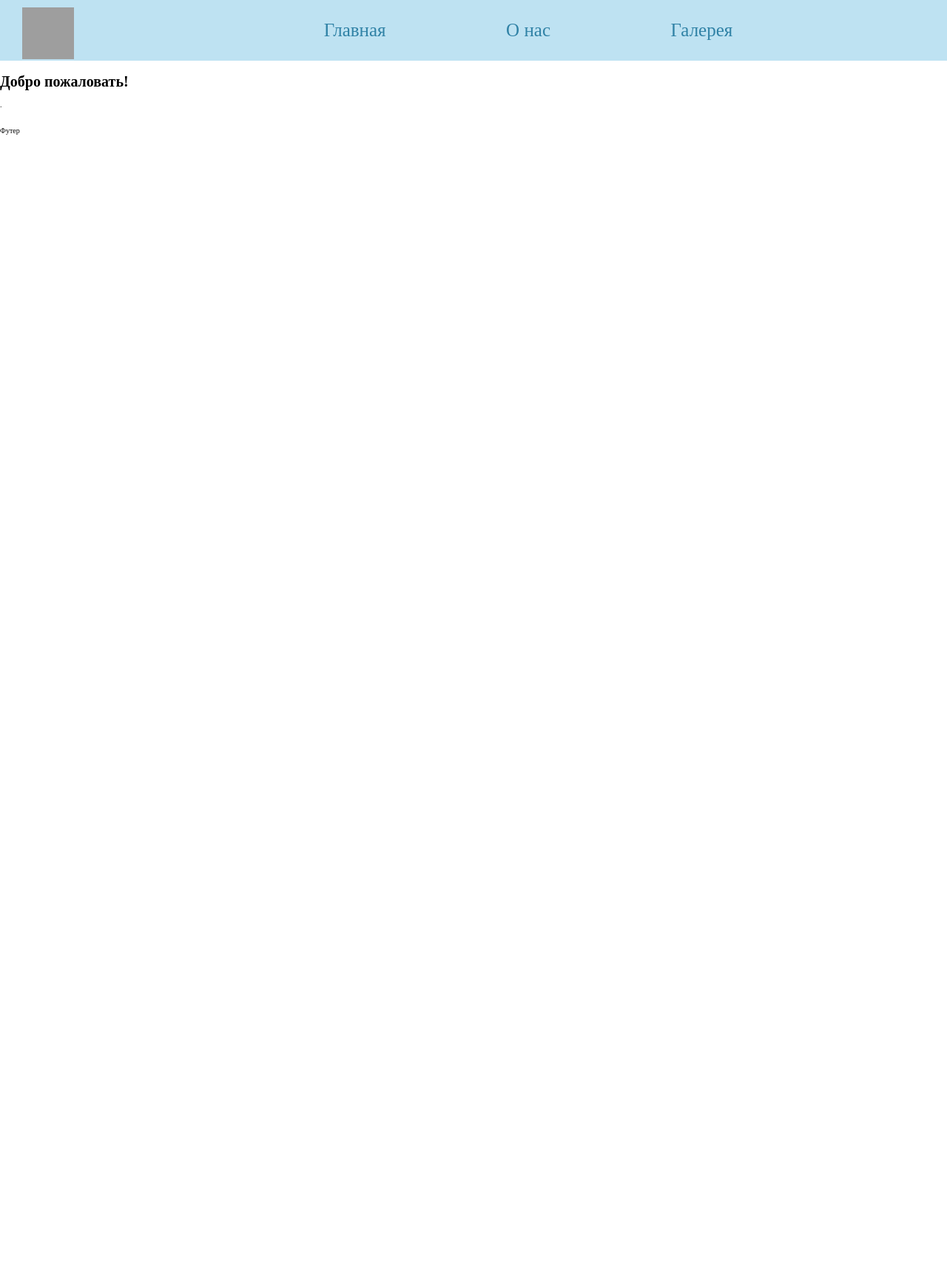
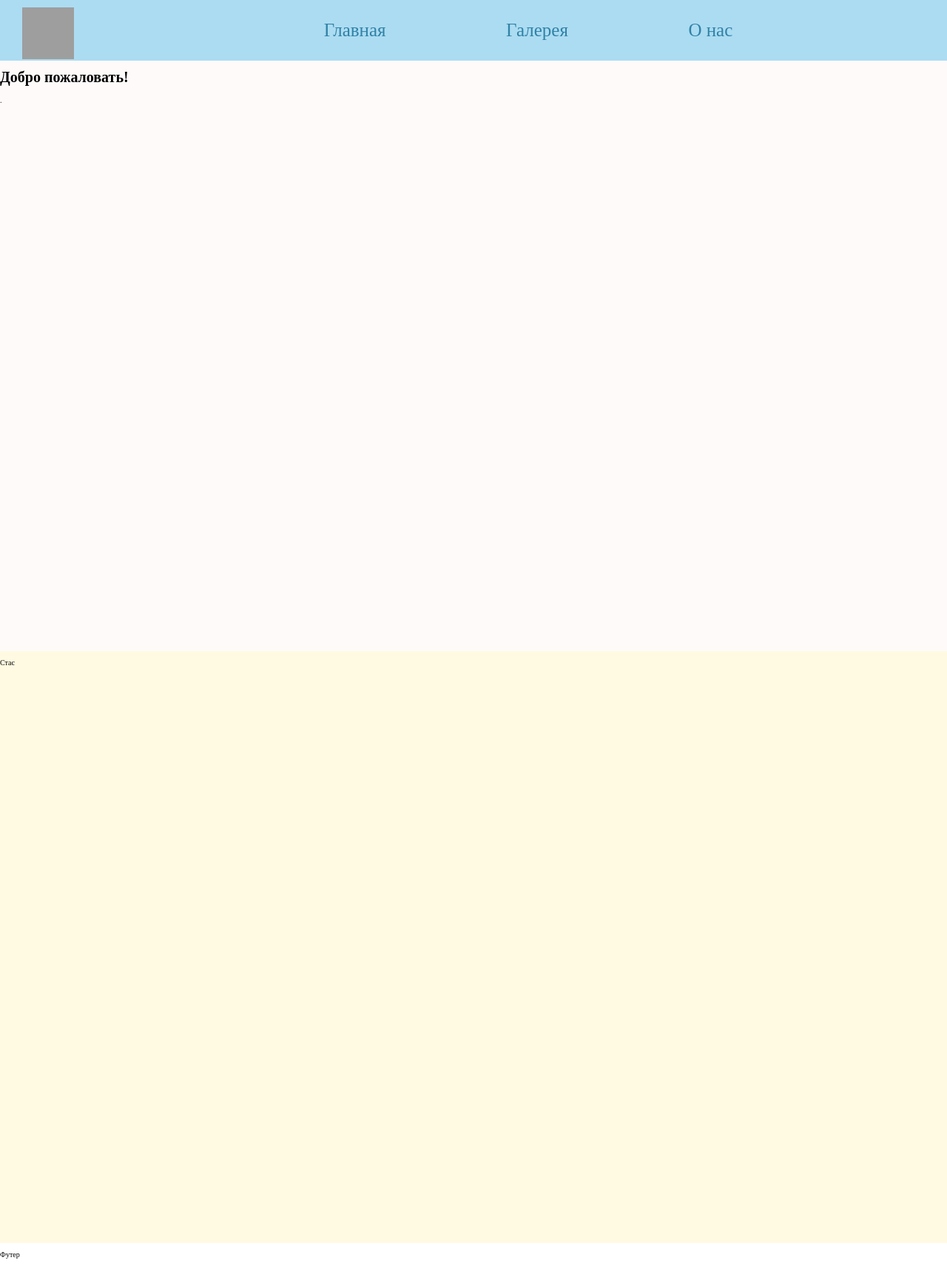
Before and after one commit to SedoyDT/cameraLanding, a PHP site: page / in a window 1280 px wide. Shown: the whole page at 74% size. Before the commit the page ends 182 px from the top, so only its background shows below. Run offline with PHP 8.4, Linux system fonts and the light colour scheme; grey boxes are pictures that could not be loaded.

Commit message:
Добавил плавный переход с помощью jquery, добавил секции, а из-за этого бли

```diff
--- a/application/views/template_view.php
+++ b/application/views/template_view.php
@@ -5,8 +5,11 @@
     <meta name="viewport"
           content="width=device-width, user-scalable=no, initial-scale=1.0, maximum-scale=1.0, minimum-scale=1.0">
     <meta http-equiv="X-UA-Compatible" content="ie=edge">
+
     <link rel="stylesheet" type="text/css" href="/css/template_view_style.css" />
-    <link rel="icon" href="../../images/camera.svg" type="image/x-icon">
+    <script src="https://code.jquery.com/jquery-3.6.0.js" integrity="sha256-H+K7U5CnXl1h5ywQfKtSj8PCmoN9aaq30gDh27Xc0jk=" crossorigin="anonymous"></script>    <link rel="icon" href="../../images/camera.svg" type="image/x-icon">
+    <script src="/js/scroll.js"></script>
+
     <title>Подольск установка камер</title>
 </head>
 <body>
@@ -139,20 +142,24 @@
         </label>
         <img src="../../images/camera.svg" alt="" id="logo" >
         <ul class="menu__box">
-            <li><a class = "menu__item" href="">Главная</a></li>
+            <li><a class = "menu__item" href="main">Главная</a></li>
+            <li><a class = "menu__item" href="article">Галерея</a></li>
             <li><a class = "menu__item" href="">О нас</a></li>
-            <li><a class = "menu__item" href="">Галерея</a></li>
         </ul>
     </nav>
 
     </header>
-    <main class="main">
+    <main id="main">
         <?php include 'application/views/'.$content_view; ?>
     </main>
-    <footer class="footer">
+    <article id="article">
+        <p>Стас</p>
+    </article>
+    <footer id="footer">
         <p>Футер</p>
     </footer>
 </div>
 
 </body>
+
 </html>
--- a/css/template_view_style.css
+++ b/css/template_view_style.css
@@ -10,10 +10,11 @@ body {
     display: grid;
     grid-template-columns: repeat(12,fr);
     /*grid-template-rows: 6vh 90vh 4vh;*/
-    grid-gap: 0.5vh;
+    /*grid-gap: 0.5vh;*/
     grid-template-areas:
         "h h h h h h h h h h h h h"
-        "n n c c c c c c c c c c c"
+        "c c c c c c c c c c c c c"
+        "a a a a a a a a a a a a a"
         "f f f f f f f f f f f f f";
 }
 
@@ -31,7 +32,7 @@ body {
 @media (min-width: 1000px) {
 
     #menu a:hover, #menu a.active{
-        background: #ACDCF2;
+        background: #F5F5F5;
         color: black;
         background-clip: padding-box;
 
@@ -45,10 +46,12 @@ body {
 }
 
 #menu {
-    background-color: #BEE2F2;
+    background-color: #ACDCF2;
     width: 100%;
     margin-left: auto;
     margin-right: auto;
+    margin-bottom: 0;
+
 }
 
 
@@ -78,4 +81,25 @@ body {
     align-items: center;
     justify-content: center;
     display: flex;
+    position: fixed;
+    left: 0px;
+    top: 0px;
 }
+
+#main {
+    background-color: #FFFAFA;
+    margin: 0px;
+    width: 100vw;
+    height: 100vh;
+    grid-area: c;
+    padding-top: 80px;
+
+
+}
+#article {
+    background-color: #fffae1;
+    margin: 0px;
+    width: 100vw;
+    height: 100vh;
+    grid-area: a;
+}
--- /dev/null
+++ b/js/scroll.js
@@ -0,0 +1,15 @@
+$(document).ready(function(){
+    $("#menu").on("click","a", function (event) {
+        //отменяем стандартную обработку нажатия по ссылке
+        event.preventDefault();
+
+        //забираем идентификатор бока с атрибута href
+        var id  = $(this).attr('href'),
+
+        //узнаем высоту от начала страницы до блока на который ссылается якорь
+        top = $(id).offset().top;
+
+        //анимируем переход на расстояние - top за 1500 мс
+        $('body,html').animate({scrollTop: top}, 500);
+    });
+});
```
